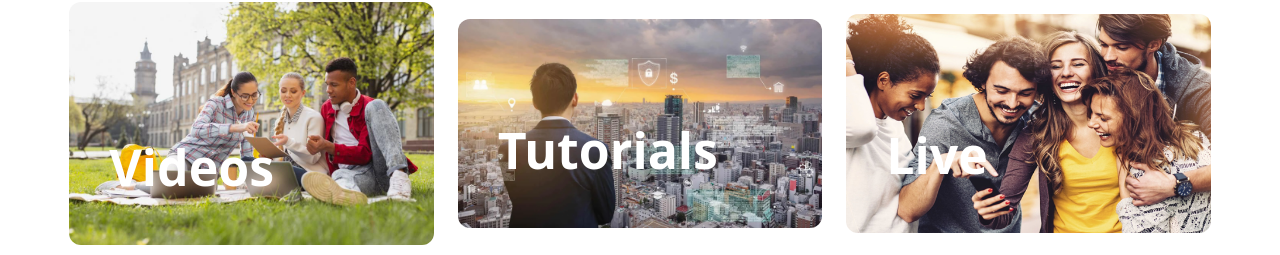
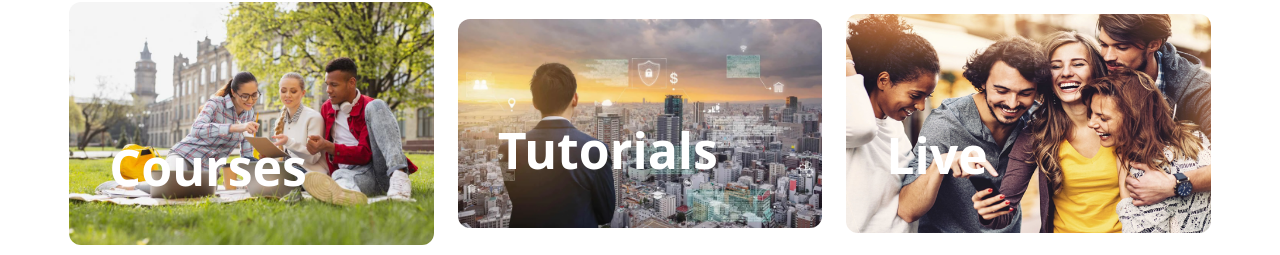
Before and after one commit to YTasheva/EduFlix, a React (Vite) app: page / in a window 1280 px wide. Shown: the part 2268-2523 px from the top of the page. Built offline with nearby package versions, Linux system fonts and the light colour scheme.

Commit message:
Update title in About component

```diff
--- a/src/components/Home/About.jsx
+++ b/src/components/Home/About.jsx
@@ -6,7 +6,7 @@ const cards = [
   {
     id: 1,
     image: digital_concept_1,
-    title: "Videos",
+    title: "Courses",
   },
   {
     id: 2,
```
